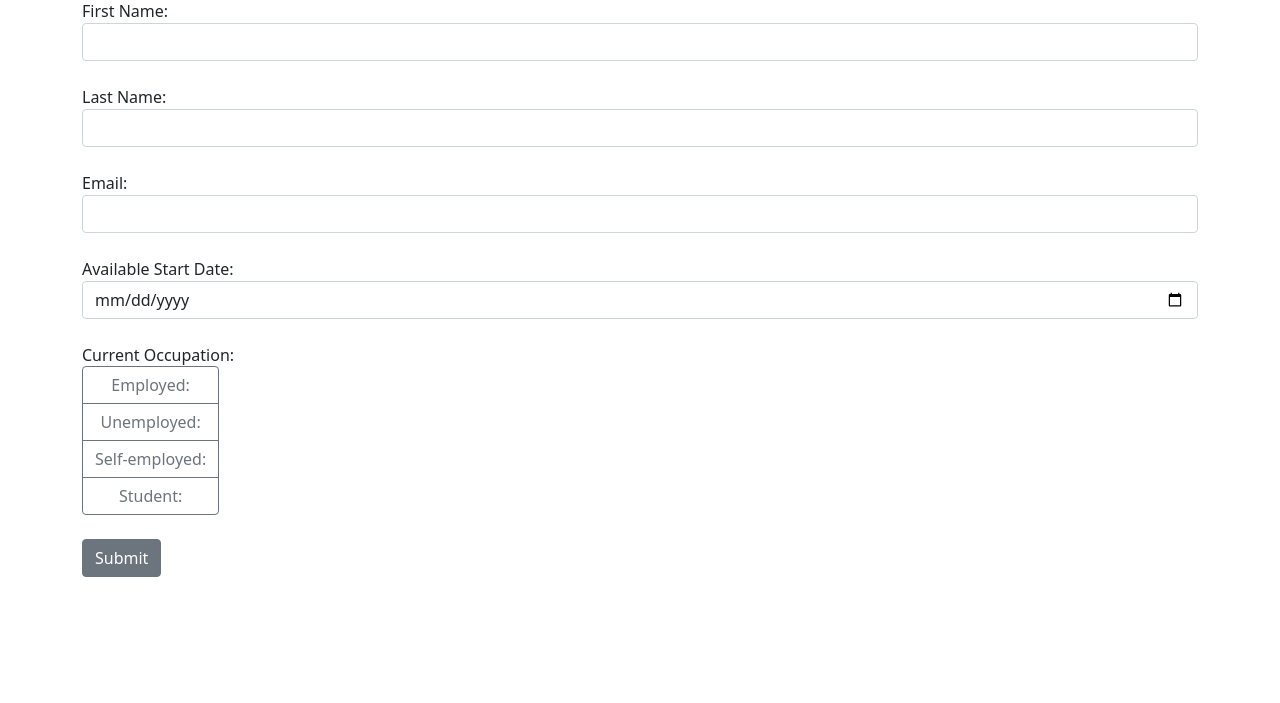
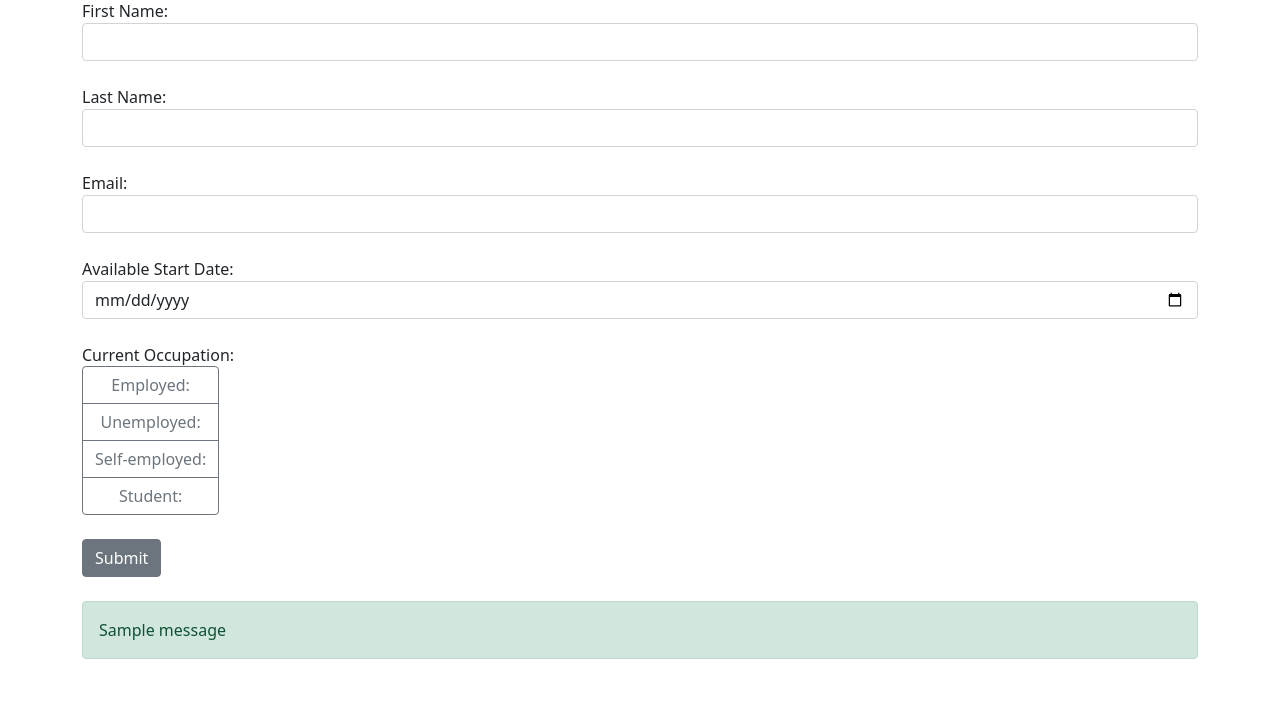
Before and after one commit to Higgs2209/Job-Application-Site-with-Flask, a Flask app: page / in a window 1280 px wide. Shown: the part 97-800 px from the top of the page. Run offline with Flask 3, Linux system fonts and the light colour scheme; one stand-in notice (Sample message) is shown.

Commit message:
Finished App

```diff
--- a/main.py
+++ b/main.py
@@ -1,12 +1,22 @@
-from flask import Flask, render_template, request
+from flask import Flask, render_template, request, flash
 from flask_sqlalchemy import SQLAlchemy
+from datetime import datetime
+from constants import password
+from flask_mail import Mail, Message
 
 app = Flask(__name__)
-
+passkey = password
 app.config["SECRET_KEY"] = "Higgs123!@#123"
 app.config["SQLALCHEMY_DATABASE_URI"] = "sqlite:///data.db"
+app.config["MAIL_SERVER"] = "smtp.gmail.com"
+app.config["MAIL_PORT"] = 465
+app.config["MAIL_USE_SSL"] = True
+app.config["MAIL_USERNAME"] = "connord79@gmail.com"
+app.config["MAIL_PASSWORD"] = passkey
 
 db = SQLAlchemy(app)
+
+mail = Mail(app)
 
 
 class Form(db.Model):
@@ -20,15 +30,33 @@
 
 @app.route("/", methods=["GET", "POST"])
 def index():
-    print(request.method)
     if request.method == "POST":
         first_name = request.form['first_name']
         last_name = request.form['last_name']
         email = request.form['email']
         date = request.form['date']
+        date_obj = datetime.strptime(date, "%Y-%m-%d")
         occupation = request.form['occupation']
 
+        form = Form(first_name=first_name, last_name=last_name,
+                    email=email, date=date_obj, occupation=occupation)
+        db.session.add(form)
+        db.session.commit()
+
+        message_body = (f"Thank you for your submission, {first_name}."
+                        f"We will get back to you soon. Here is your data: {first_name}\n{last_name}\n{email}"
+                        f"\n{date}\n{occupation}")
+
+        message = Message(subject="New Form Submission",
+                          sender=app.config["MAIL_USERNAME"],
+                          recipients=[email], body=message_body)
+
+        mail.send(message)
+
+        flash(f"{first_name}, your form was submitted successfully!", "success")
+
     return render_template("index.html")
+
 
 if __name__ == "__main__":
     with app.app_context():
--- a/templates/index.html
+++ b/templates/index.html
@@ -43,6 +43,15 @@
                     </div>
                 </div>
                 <button class="btn btn-secondary mb-4" type="submit">Submit</button>
+                {% with messages = get_flashed_messages() %}
+                {% if messages %}
+                <div class="alert alert-success">
+                    {% for message in messages %}
+                        {{ message }}
+                    {% endfor %}
+                </div>
+                {% endif %}
+                {% endwith %}
             </form>
         </div>
         <script src="https://code.jquery.com/jquery-3.6.0.min.js"></script>
```
Also changed, not shown: instance/data.db, 1 other file.
